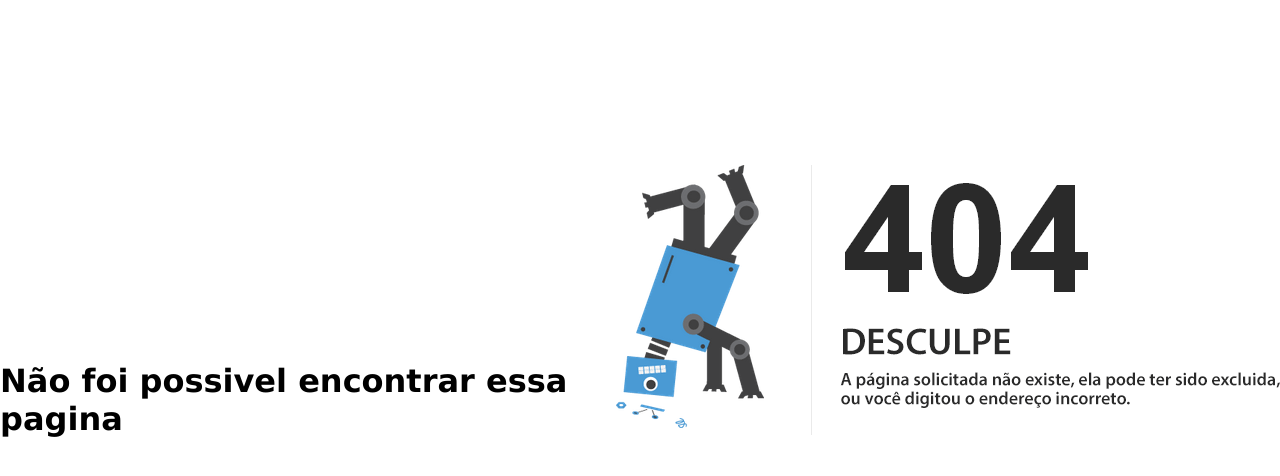
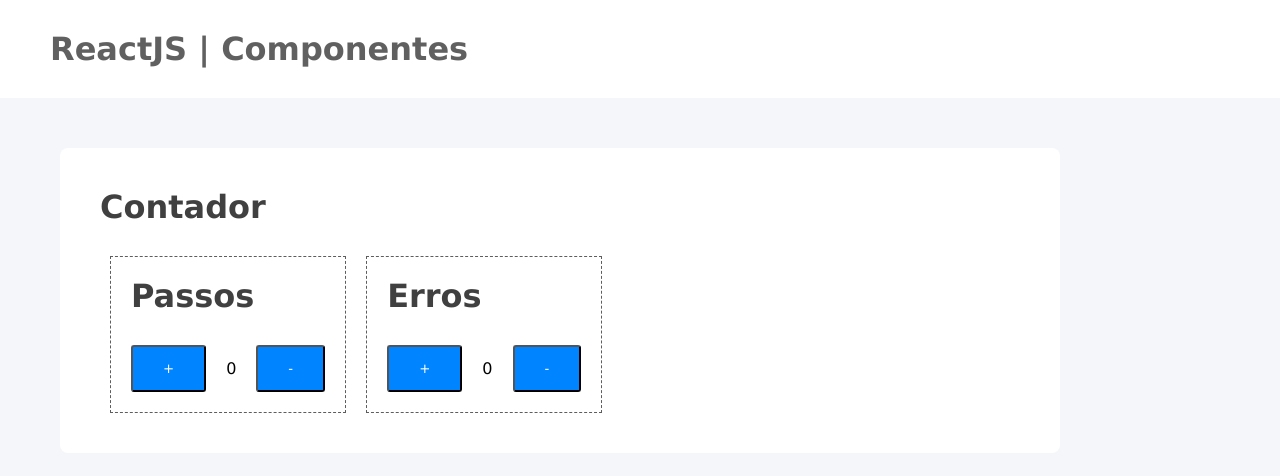
Before and after one commit to alisson2024/alisson_reactjs, a React (Create React App) app: page /comps in a window 1280 px wide. Shown: the top 476 px of the page. Built offline with nearby package versions, Linux system fonts and the light colour scheme.

Commit message:
componente

```diff
--- /dev/null
+++ b/src/components/contador/index.jsx
@@ -0,0 +1,31 @@
+import './index.scss';
+
+import { useState } from 'react';
+
+export default function Contador(props) {
+    const [contador, setcontador] = useState(0);
+
+
+    function aumentar() {
+        if (contador < (props.limite ?? 10)) {
+            setcontador(contador + 1);
+        }
+    }
+    function diminuir() {
+        if (contador > (props.inicio ?? 0)) {
+            setcontador(contador - 1);
+        }
+    }
+
+    return (
+        <div className='comp-contador'>
+            <h1> {props.titulo} </h1>
+
+            <div className='cont'>
+                <button onClick={aumentar}> + </button>
+                {contador}
+                <button onClick={diminuir}> - </button>
+            </div>
+            </div>
+            )
+}
--- /dev/null
+++ b/src/components/contador/index.scss
@@ -0,0 +1,14 @@
+
+.comp-contador{
+    border:  1px dashed #5d5d5d;
+    padding: 20px;
+    display: inline-block;
+    margin: 0px 10px;
+
+.cont {
+    display: flex;
+    align-items: center;
+    gap: 20px;
+ }
+
+ }
--- a/src/pages/App/index.jsx
+++ b/src/pages/App/index.jsx
@@ -21,6 +21,9 @@ export default function App() {
           <li>
             <Link to='/varestado'>VarEstado</Link>
           </li>
+          <li>
+            <Link to='/comps'>Componentes</Link>
+          </li>
         </ul>
       </section>
 
--- /dev/null
+++ b/src/pages/comps/index.jsx
@@ -0,0 +1,21 @@
+import './index.scss';
+
+import Cabecalho from '../../components/cabecalho';
+import Contador from '../../components/contador';
+
+export default function Comps(){
+
+
+
+    return(
+        <div className='pagina-comps pagina'>
+            <Cabecalho titulo=" ReactJS | Componentes" />
+
+            <div className='secao'>
+                <h1> Contador </h1>
+                <Contador titulo="Passos" limite={15}/>
+                <Contador titulo="Erros" inicio={0}/>
+            </div>
+        </div>
+    )
+}
--- a/src/pages/varEstado/index.jsx
+++ b/src/pages/varEstado/index.jsx
@@ -6,7 +6,7 @@ import Cabecalho from '../../components/cabecalho/index.jsx';
 
 export default function VarEstado() {
 
-    const [contador, setcontador] = useState(0);
+
     const [Titulos2, settitulos2] = useState('Oie');
     const [Titulos3, settitulos3] = useState('');
     const [marcouOpcaoS4, setmarcouOpcaoS4] = useState(true);
@@ -31,16 +31,7 @@ export default function VarEstado() {
     const [listaPlanos, setListaPlanos] = useState([]);
 
 
-    function aumentar() {
-        if (contador < 20) {
-            setcontador(contador + 1);
-        }
-    }
-    function diminuir() {
-        if (contador > 0) {
-            setcontador(contador - 1);
-        }
-    }
+
 
     function somarcalculadora() {
         let soma = tratarNumero(num1) + tratarNumero(num2)
@@ -210,16 +201,6 @@ export default function VarEstado() {
                 </div>
             </div>
 
-            <div className='secao'>
-                <h1> contador </h1>
-
-                <div className='cont'>
-                    <button onClick={aumentar}> + </button>
-                    {contador}
-                    <button onClick={diminuir}> - </button>
-                </div>
-
-            </div>
 
             <div className='secao'>
                 <h1>{Titulos2}</h1>
--- a/src/pages/varEstado/index.scss
+++ b/src/pages/varEstado/index.scss
@@ -1,14 +1,5 @@
 .pagina-varestado {
-
-
-
-   .cont {
-      display: flex;
-      align-items: center;
-      gap: 20px;
-   }
-
-   .calculadora {
+.calculadora {
       .entrada {
          display: flex;
          align-items: center;
--- a/src/rotas.jsx
+++ b/src/rotas.jsx
@@ -5,7 +5,7 @@ import Naoencontrado from './pages/naoencontrado';
 import Eventos from './pages/eventos';
 import { BrowserRouter, Routes, Route } from 'react-router-dom';
 import VarEstado from './pages/varEstado';
-
+import Comps from './pages/comps';
 
 export default function Navegacao() {
     return (
@@ -16,7 +16,7 @@ export default function Navegacao() {
                 <Route path='/app' element={<App />} />
                 <Route path='/eventos' element={<Eventos />} />
                 <Route path='/varestado' element={<VarEstado />} />
-
+                <Route path='/comps' element={<Comps />} />
 
                 <Route path='*' element={<Naoencontrado />} />
 
```
Also changed, not shown: src/pages/comps/index.scss (added).
